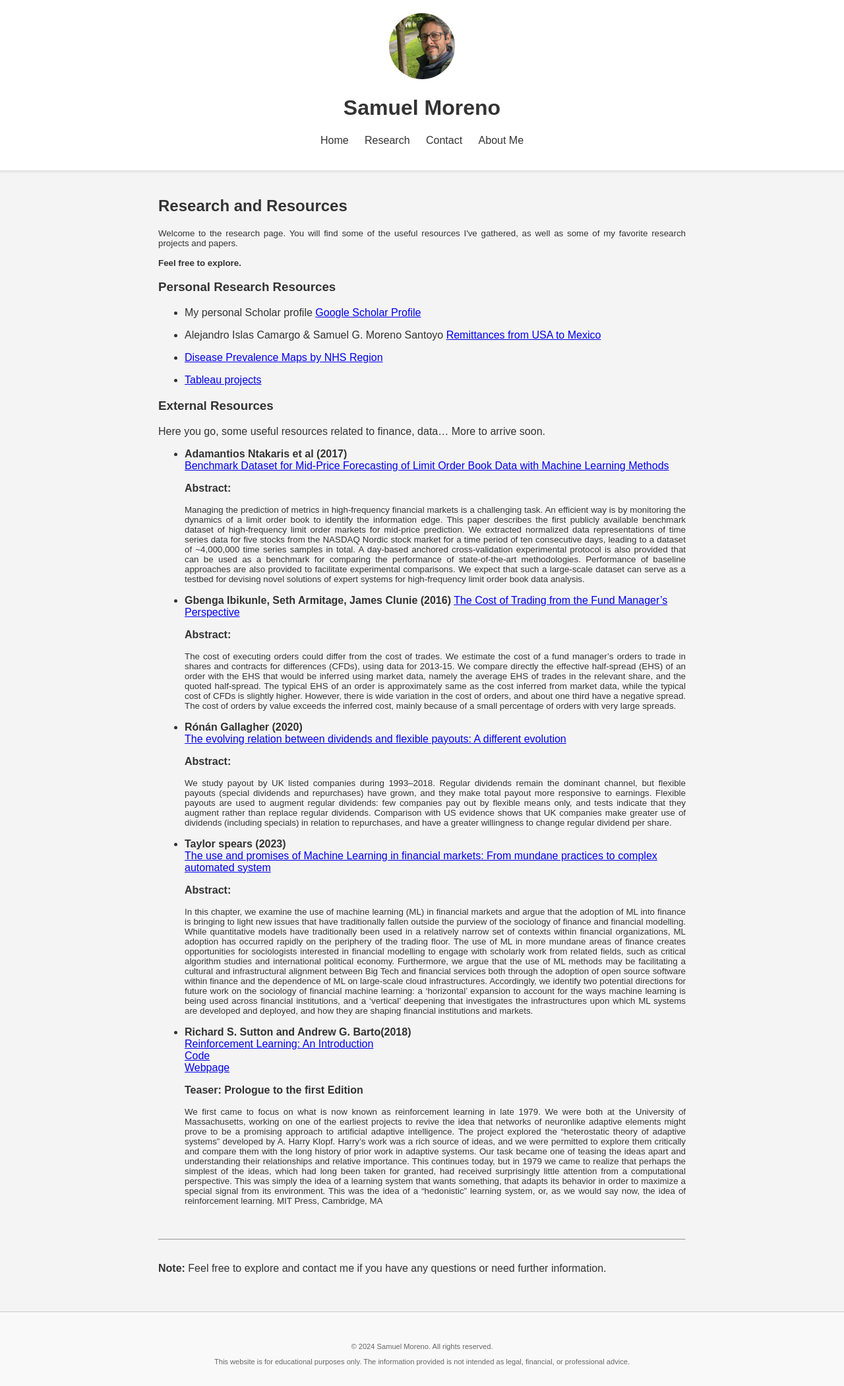
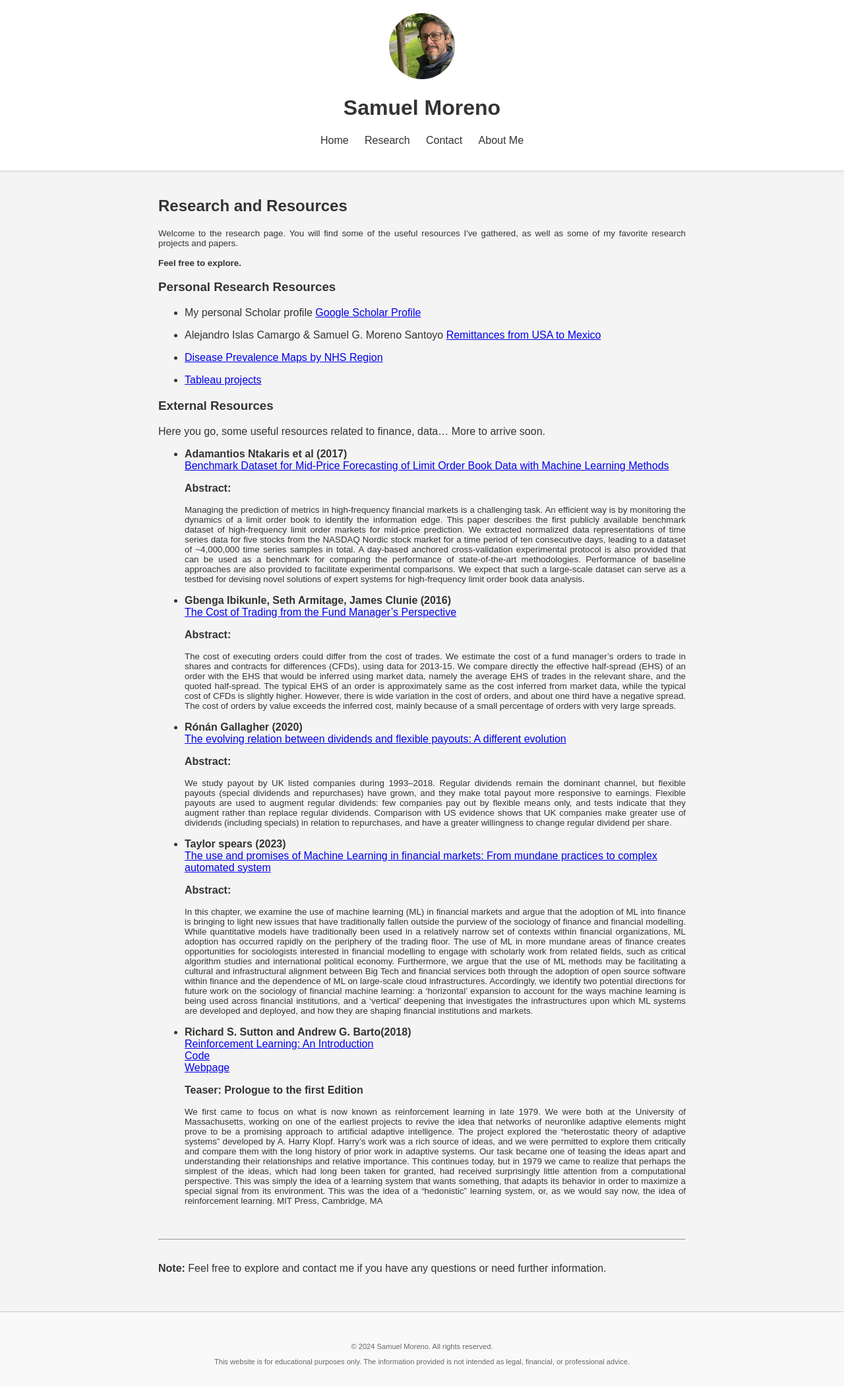
Before and after one commit to GregSom-MSc/GregSom-MSc.github.io, a Jekyll site: the page built from research.md, in a window 1280 px wide. Shown: the whole page at 66% size. Built offline with Jekyll 4.4.1, drawn with Linux system fonts in a browser that asks for light colours.

```diff
--- a/research.md
+++ b/research.md
@@ -30,7 +30,7 @@ Here you go, some useful resources related to finance, data... More to arrive so
   Managing the prediction of metrics in high-frequency financial markets is a challenging task. An efficient way is by monitoring the dynamics of a limit order book to identify the information edge. This paper describes the first publicly available benchmark dataset of high-frequency limit order markets for mid-price prediction. We extracted normalized data representations of time series data for five stocks from the NASDAQ Nordic stock market for a time period of ten consecutive days, leading to a dataset of ~4,000,000 time series samples in total. A day-based anchored cross-validation experimental protocol is also provided that can be used as a benchmark for comparing the performance of state-of-the-art methodologies. Performance of baseline approaches are also provided to facilitate experimental comparisons. We expect that such a large-scale dataset can serve as a testbed for devising novel solutions of expert systems for high-frequency limit order book data analysis.
   </div>
 
-- <b>Gbenga Ibikunle, Seth Armitage, James Clunie (2016)</b> [The Cost of Trading from the Fund Manager's Perspective](https://papers.ssrn.com/sol3/papers.cfm?abstract_id=2836070)
+- <b>Gbenga Ibikunle, Seth Armitage, James Clunie (2016)</b><br> [The Cost of Trading from the Fund Manager's Perspective](https://papers.ssrn.com/sol3/papers.cfm?abstract_id=2836070)
 
   **Abstract:**
   <div style="text-align: justify;font-size: smaller;">
```
